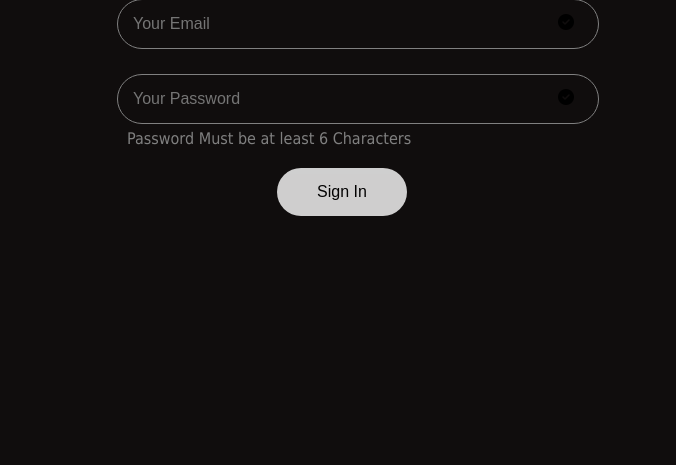
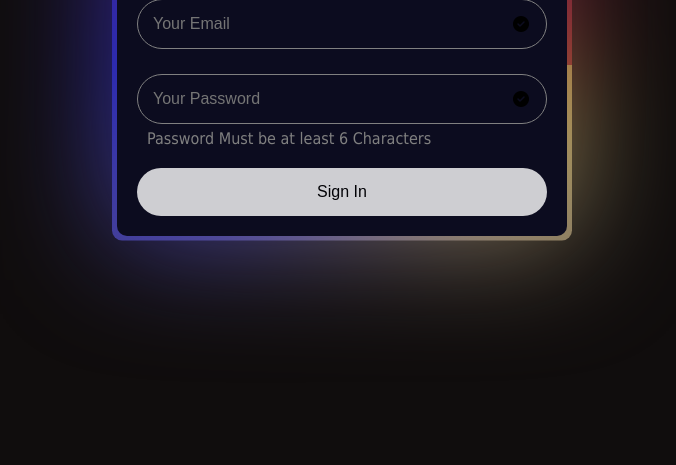
Before and after one commit to coderamit01/CSS-Form-Validation, a plain HTML site: page index.html in a window 1280 px wide. Shown: the part 335-800 px from the top of the page, without its empty margins (298-974 px from the left). Drawn offline with Linux system fonts and the light colour scheme.

Commit message:
add animation

```diff
--- a/style.css
+++ b/style.css
@@ -1,3 +1,6 @@
+* {
+  box-sizing: border-box;
+}
 body {
   margin: 0;
   padding: 0;
@@ -13,7 +16,42 @@ body {
 .form-box {
   width: 100%;
   max-width: 450px;
+  background-color: rgb(12, 12, 31);
+  padding: 20px;
+  border-radius: 10px;
+  position: relative;
 }
+@property --angle {
+  syntax: "<angle>";
+  inherits: true;
+  initial-value: 0deg;
+}
+.form-box::after,
+.form-box::before {
+  content: '';
+  position: absolute;
+  left: 50%;
+  top: 50%;
+  transform: translate(-50%,-50%);
+  height: 100%;
+  width: 100%;
+  --angle: 0deg;
+  background-image: conic-gradient(from var(--angle), rgba(214, 190, 96, 0.735), rgba(43, 43, 190, 0.882), rgba(149, 40, 40, 0.837));
+  animation: BorderAnimate 4s linear infinite;
+  z-index: -1;
+  padding: 5px;
+  border-radius: 10px;
+}
+.form-box::after {
+  filter: blur(60px);
+}
+@keyframes BorderAnimate {
+  to {
+    --angle: 360deg;
+  }
+}
+
+
 .form-box h2 {
   color: #fff;
   text-align: center;
@@ -38,6 +76,7 @@ body {
   padding: 15px 40px;
   color: black;
   outline: none;
+  width: 100%;
   border: none;
   font-size: 16px;
   font-weight: 500;
@@ -55,8 +94,8 @@ body {
 }
 .icon-check {
   position: absolute;
-  left: 98%;
-  top: 15px;
+  right: 18px;
+  top: 17px;
 }
 
 input:invalid:not(:placeholder-shown) {
```
